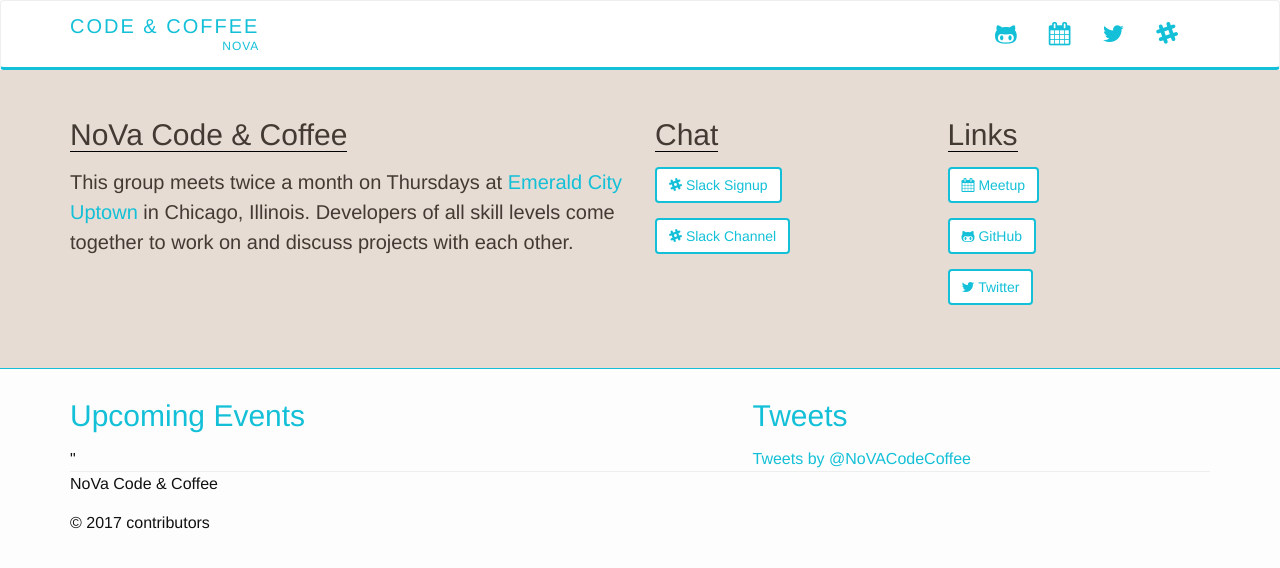
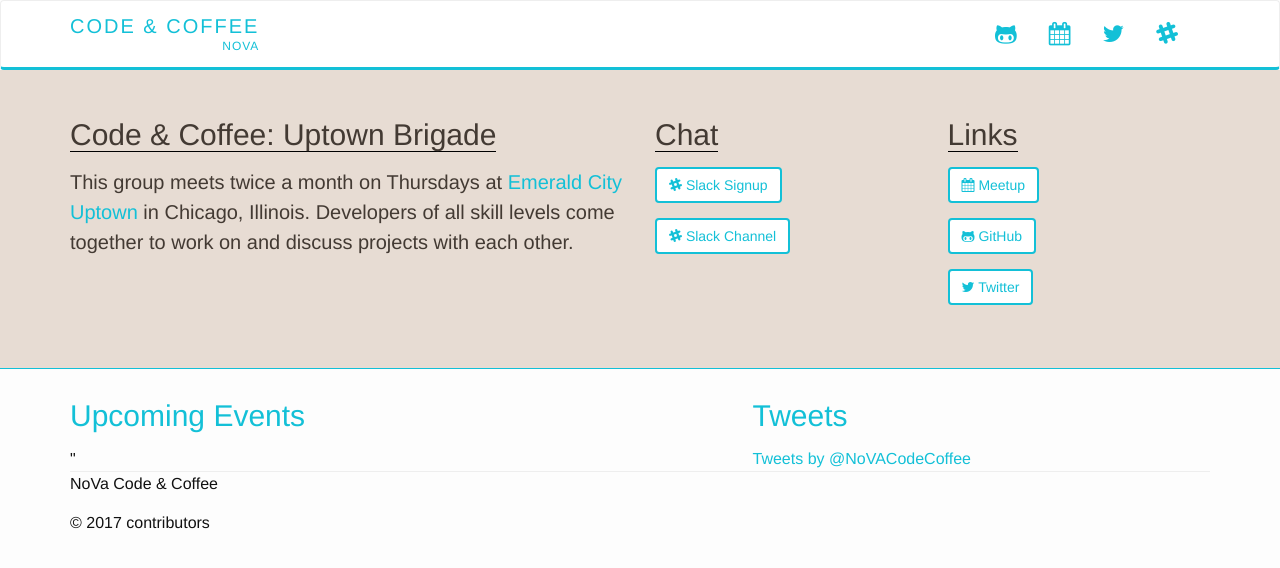
Before and after one commit to code-312/Code-and-Coffee-Uptown-Brigade.github.io, a Jekyll site: the page built from index.html, in a window 1280 px wide. Shown: the top 568 px of the page. Built offline with Jekyll 4.4.1, drawn with Linux system fonts in a browser that asks for light colours; nearby versions of some CDN libraries; comment, search, counter and statistics services are not loaded.

Commit message:
updated banner name

```diff
--- a/_includes/banner.html
+++ b/_includes/banner.html
@@ -2,7 +2,7 @@
   <div class="container">
     <div class="row">
       <div class="col-md-6">
-        <h2>NoVa Code &amp; Coffee</h2>
+        <h2>Code &amp; Coffee: Uptown Brigade</h2>
         <p>This group meets twice a month on Thursdays at <a href="https://www.google.com/maps/place/Emerald+City+Uptown/@41.9652969,-87.6610805,18.45z/data=!4m5!3m4!1s0x0:0x16040100d64bf987!8m2!3d41.9655063!4d-87.6605659">Emerald City Uptown</a> in Chicago, Illinois. Developers of all skill levels come together to work on and discuss projects with each other.</p>
       </div>
       <div class="col-md-3">
```
